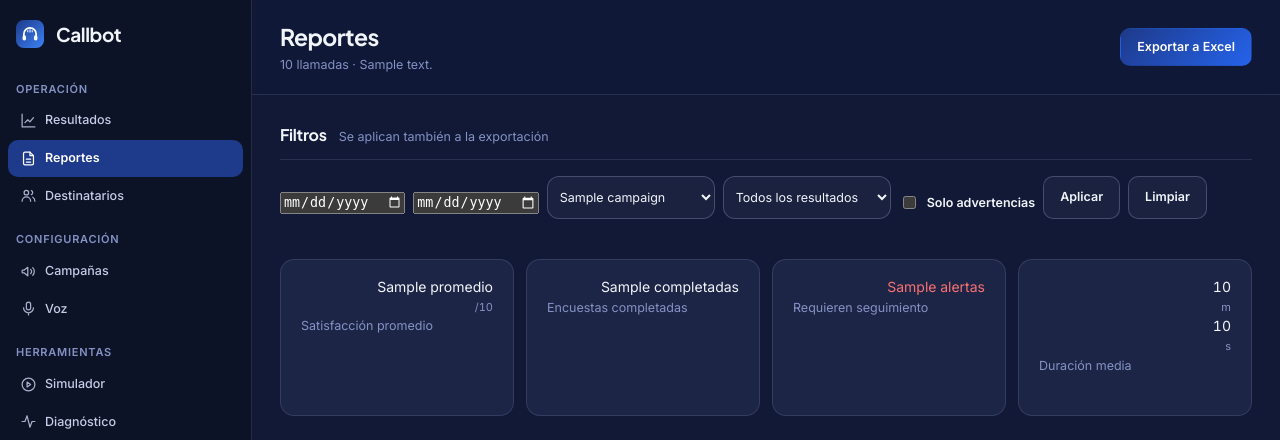
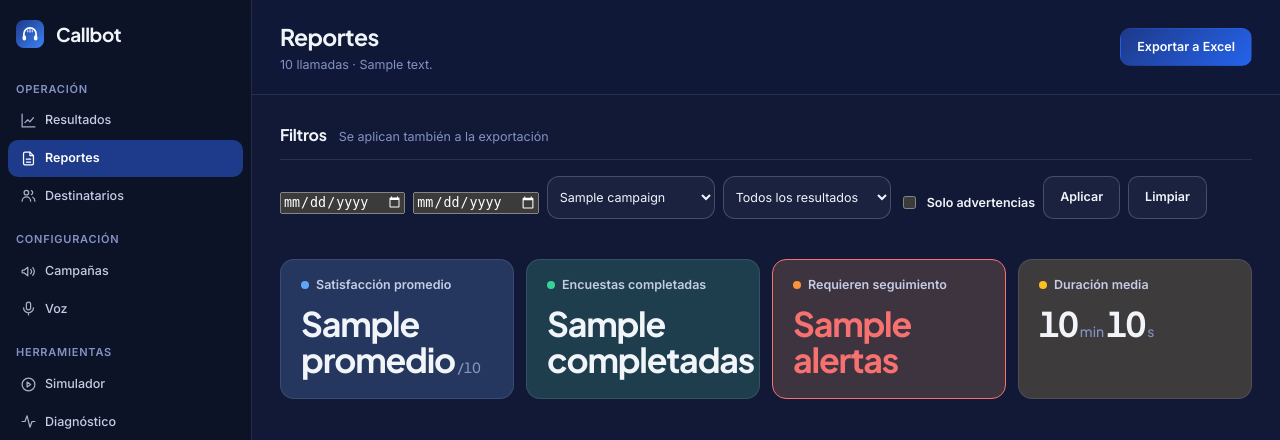
Before and after one commit to croman-coder/callbots, a FastAPI app: template services/api/app/templates/reports.html in a window 1280 px wide. Shown: the top 440 px of the page. Run offline with FastAPI, Linux system fonts and the light colour scheme; the template is opened without the code that fills it: most values are stand-ins (such as "Sample title", 1, 10 or a date in 2020).

Commit message:
fix(panel): tiles de metricas en Reportes, Campana y Llamada; prueba de que las plantillas compilan
Reportes seguia con el marcado viejo de las metricas y se veia descuadrado (la
duracion media partida en lineas). Ahora usa el mismo tile que Resultados.

Co-Authored-By: Claude Sonnet 5.5 <noreply@anthropic.com>

```diff
--- a/services/api/app/templates/call_detail.html
+++ b/services/api/app/templates/call_detail.html
@@ -20,7 +20,7 @@
 {% block content %}
 {% set score = call.analysis.satisfaction_score if call.analysis else none %}
 <div class="metrics">
-  <div class="metric hero {% if score is not none and score < satisfactory_min %}is-bad{% endif %}">
+  <div class="metric hero t-celeste {% if score is not none and score < satisfactory_min %}is-bad{% endif %}">
     <div class="k">Satisfacción</div>
     <div class="v">{% if score is not none %}{{ score | round(1) }}<small> /10</small>{% else %}—{% endif %}</div>
     {% if score is not none %}
@@ -33,11 +33,11 @@
       <span class="pill {{ call.outcome.value if call.outcome else 'calling' }}">{{ call.outcome.value if call.outcome else "en curso" }}</span>
     </div>
   </div>
-  <div class="metric">
+  <div class="metric t-amarillo">
     <div class="k">Duración</div>
     <div class="v">{% if call.duration_seconds %}{{ call.duration_seconds // 60 }}:{{ "%02d" | format(call.duration_seconds % 60) }}{% else %}—{% endif %}</div>
   </div>
-  <div class="metric">
+  <div class="metric t-lavanda">
     <div class="k">Respondidas</div>
     <div class="v">{{ call.questions_answered }}<small> /{{ call.questions_asked }}</small></div>
   </div>
--- a/services/api/app/templates/campaign_detail.html
+++ b/services/api/app/templates/campaign_detail.html
@@ -22,7 +22,8 @@
 {% if target_counts %}
 <div class="metrics">
   {% for status, count in target_counts.items() %}
-  <div class="metric">
+  {% set tono = {"completed":"menta","calling":"celeste","pending":"amarillo","scheduled":"amarillo","queued":"amarillo","failed":"durazno","no_answer":"durazno"}.get(status.value, "") %}
+  <div class="metric {{ 't-' ~ tono if tono }}">
     <div class="k">{{ status.value }}</div>
     <div class="v">{{ count }}</div>
   </div>
--- a/services/api/app/templates/reports.html
+++ b/services/api/app/templates/reports.html
@@ -65,27 +65,24 @@
 </section>
 
 <div class="metrics">
-  <div class="metric">
-    <div class="num tnum" {% if promedio is not none and promedio < satisfactory_min %}style="color:var(--bad)"{% endif %}>
-      {{ promedio if promedio is not none else "—" }}{% if promedio is not none %}<span class="sub-line">/10</span>{% endif %}
-    </div>
-    <div class="sub">Satisfacción promedio</div>
+  <div class="metric t-celeste {% if promedio is not none and promedio < satisfactory_min %}is-bad{% endif %}">
+    <div class="k">Satisfacción promedio</div>
+    {% if promedio is not none %}<div class="v">{{ promedio }}<small> /10</small></div>
+    {% else %}<div class="v pending">Sin datos</div>{% endif %}
   </div>
-  <div class="metric">
-    <div class="num tnum">{{ completadas }}</div>
-    <div class="sub">Encuestas completadas</div>
+  <div class="metric t-menta">
+    <div class="k">Encuestas completadas</div>
+    <div class="v">{{ completadas }}</div>
   </div>
-  <div class="metric">
-    <div class="num tnum" {% if alertas %}style="color:var(--bad)"{% endif %}>{{ alertas }}</div>
-    <div class="sub">Requieren seguimiento</div>
+  <div class="metric t-durazno {% if alertas %}is-bad{% endif %}">
+    <div class="k">Requieren seguimiento</div>
+    <div class="v">{{ alertas }}</div>
   </div>
-  <div class="metric">
-    <div class="num tnum">
-      {%- if duracion_media is not none -%}
-        {{ duracion_media // 60 }}<span class="sub-line">m</span> {{ duracion_media % 60 }}<span class="sub-line">s</span>
-      {%- else -%}—{%- endif -%}
-    </div>
-    <div class="sub">Duración media</div>
+  <div class="metric t-amarillo">
+    <div class="k">Duración media</div>
+    {% if duracion_media is not none %}
+    <div class="v">{{ duracion_media // 60 }}<small> min </small>{{ duracion_media % 60 }}<small> s</small></div>
+    {% else %}<div class="v pending">—</div>{% endif %}
   </div>
 </div>
 
```
Also changed, not shown: services/api/tests/test_plantillas.py (added, +13 -0 lines).
